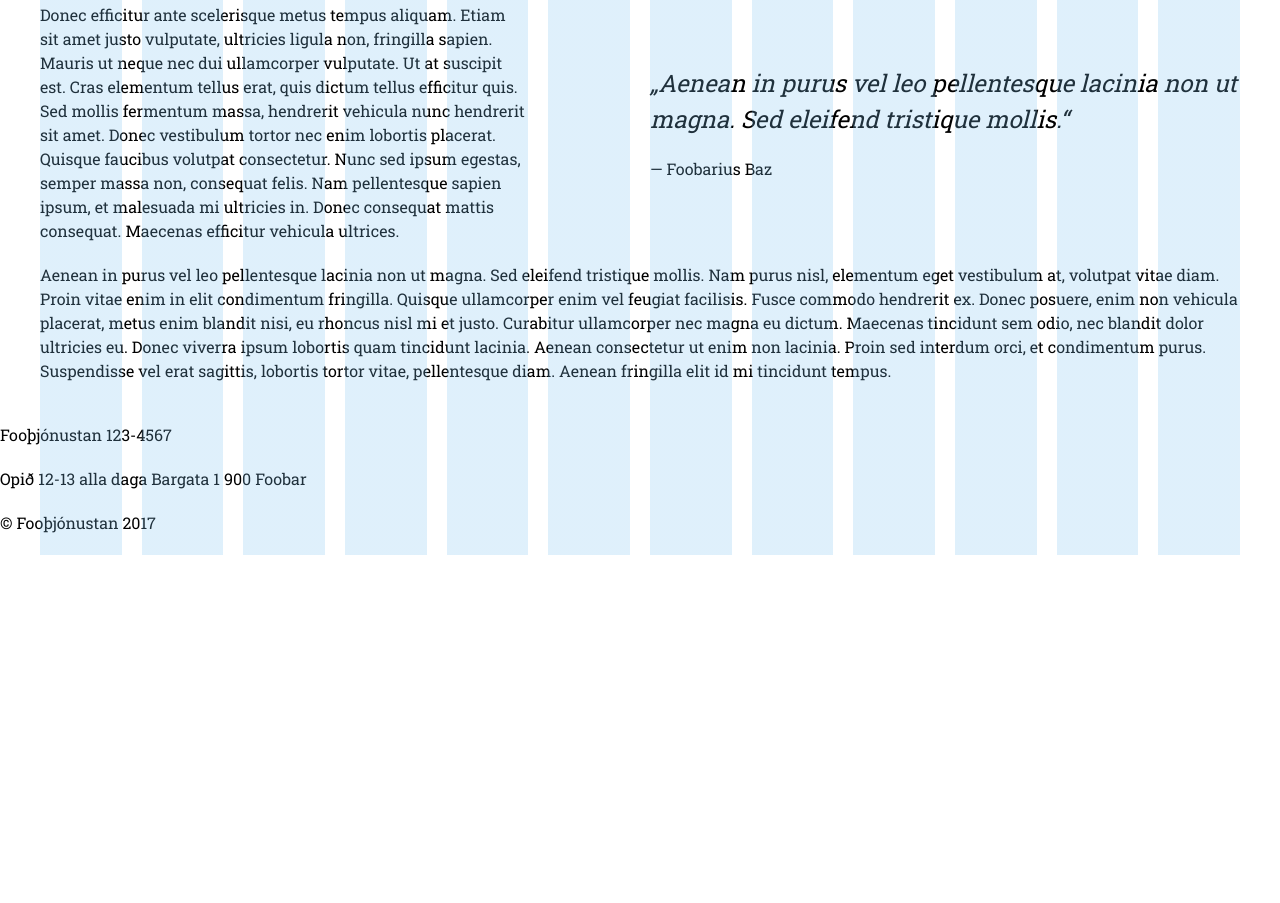
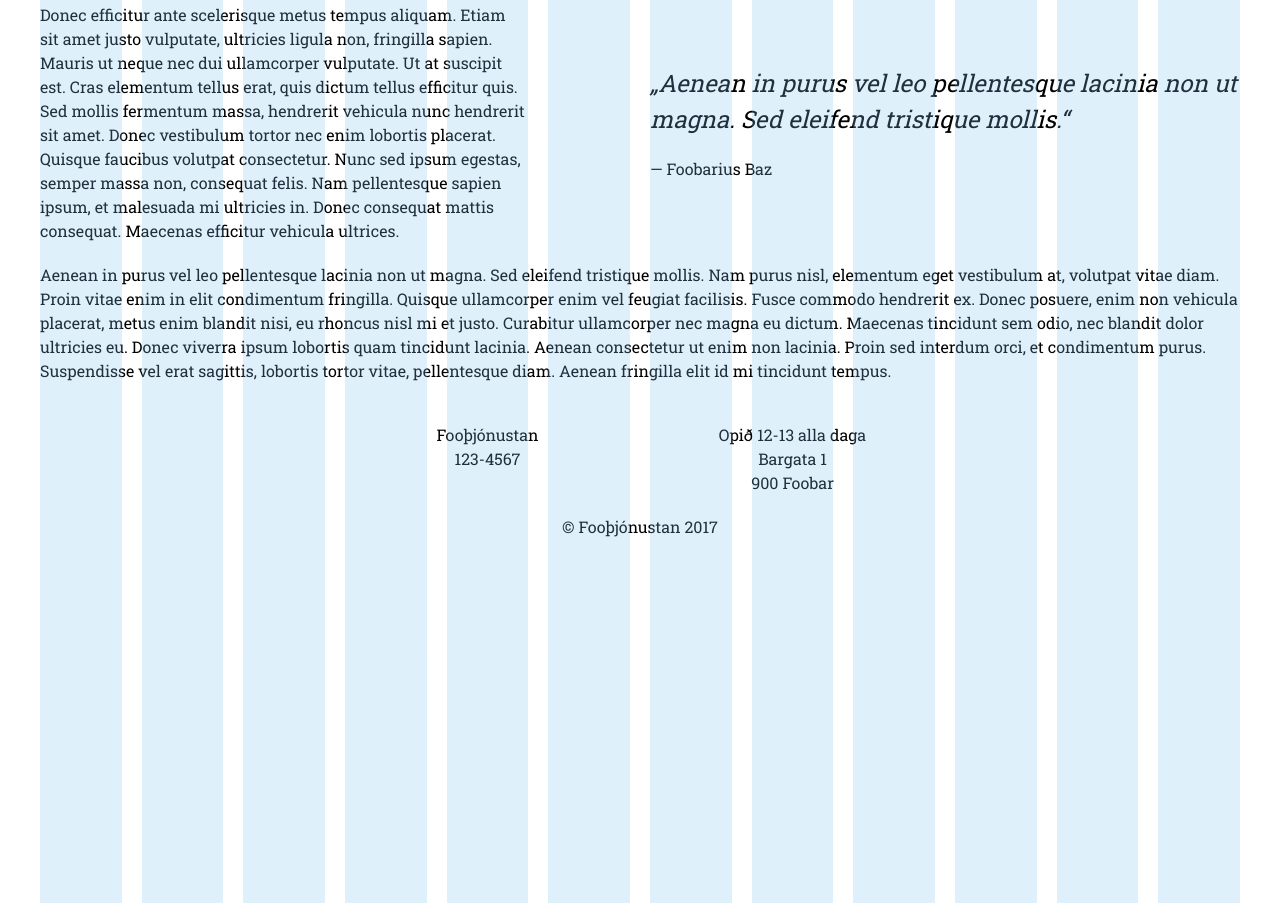
Before and after one commit to MadSuperSheep/Verkefni-7, a website: page main/about.html in a window 1280 px wide. Shown: the part 880-1783 px from the top of the page. Before the commit the page ends 1435 px from the top, so only its background shows below. Drawn offline with Linux system fonts and the light colour scheme.

Commit message:
update á master
title scss o.fl.

```diff
--- a/main/about.html
+++ b/main/about.html
@@ -78,30 +78,41 @@
 
   <footer class="footer">
     <div class="row">
+
+      <div class="col col-3">
+      </div>
+
       <div class="col col-3">
         <div class="footer__text">
-          Fooþjónustan
-          123-4567
+          <p>Fooþjónustan</p>
+          <p>123-4567</p>
         </div>
       </div>
+
+      <div class="col col-3">
+        <div class="footer__text">
+          <p>Opið 12-13 alla daga</p>
+          <p>Bargata 1</p>
+          <p>900 Foobar</p>
+        </div>
+      </div>
+
+      <div class="col col-3">
+      </div>
+
     </div>
 
     <div class="row">
-      <div class="col col-3">
-        <p class="footer__text">
-          Opið 12-13 alla daga
-          Bargata 1
-          900 Foobar
-        </p>
+
+      <div class="col col-5">
       </div>
-    </div>
 
-    <div class="row">
       <div class="col col-2">
         <div class="footer__text">
           © Fooþjónustan 2017
         </div>
       </div>
+
     </div>
 
   </footer>
--- a/main/styles.scss
+++ b/main/styles.scss
@@ -46,9 +46,9 @@ main { /* stylelint-disable-line */
 @import "../scss/forsida";
 @import "../scss/heading";
 @import "../scss/header";
-@import "../scss/footer";
 @import "../scss/title";
 @import "../scss/text";
 @import "../scss/quote";
 @import "../scss/myndir";
 @import "../scss/button";
+@import "../scss/footer";
--- a/scss/footer.scss
+++ b/scss/footer.scss
@@ -6,11 +6,12 @@
   overflow: hidden; // losna við skrun stiku
   max-height: 100%;
   height: 500px;
-  background-color: #000000;
-  opacity: 0.5;
+  //background-color: #000000;
+  //opacity: 0.5;
   background-size: cover;
 
   &__text {
+    text-align: center;
     font-size: 1rem;
   }
 }
--- a/scss/grid.scss
+++ b/scss/grid.scss
@@ -44,7 +44,7 @@
   }
 
   &-3 {
-    @include columns:(3);
+    @include columns(3);
   }
 
   &-2 {
```
Also changed, not shown: main/styles.css.
